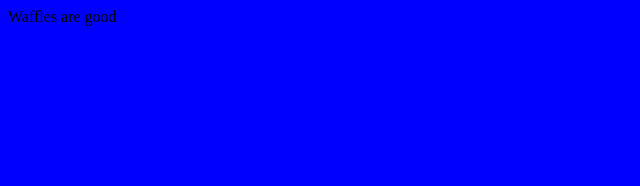
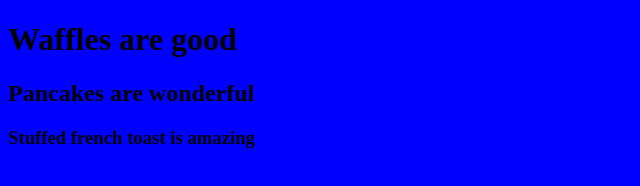
Before and after one commit to dcarde24/dcarde24.github.io, a plain HTML site: page index.html in a window 1280 px wide. Shown: the whole page, without its empty margins (0-640 px from the left). Drawn offline with Linux system fonts and the light colour scheme.

Commit message:
added more info to page

```diff
--- a/index.html
+++ b/index.html
@@ -7,5 +7,9 @@
     </style>
     <title>Hello Class</title>
 </head>
-<body>Waffles are good</body>
+<body>
+    <h1>Waffles are good</h1>
+    <h2>Pancakes are wonderful</h2>
+    <h3>Stuffed french toast is amazing</h3>
+</body>
 </html>
```
